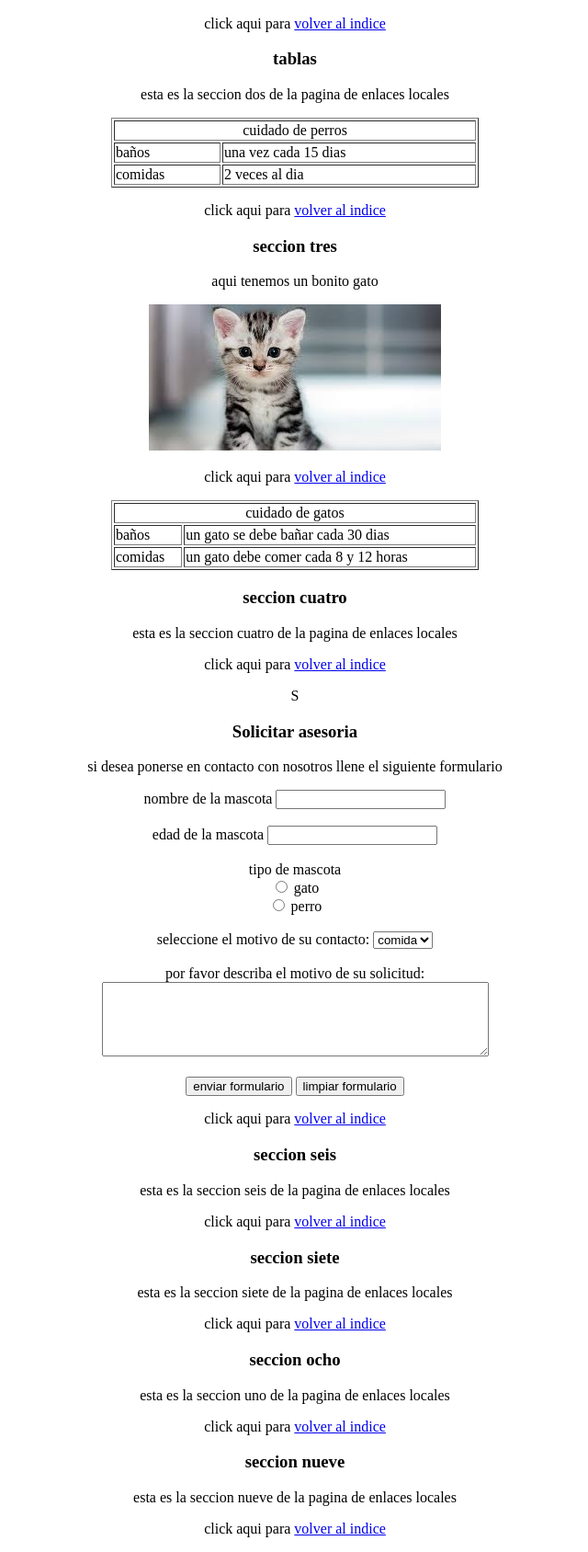
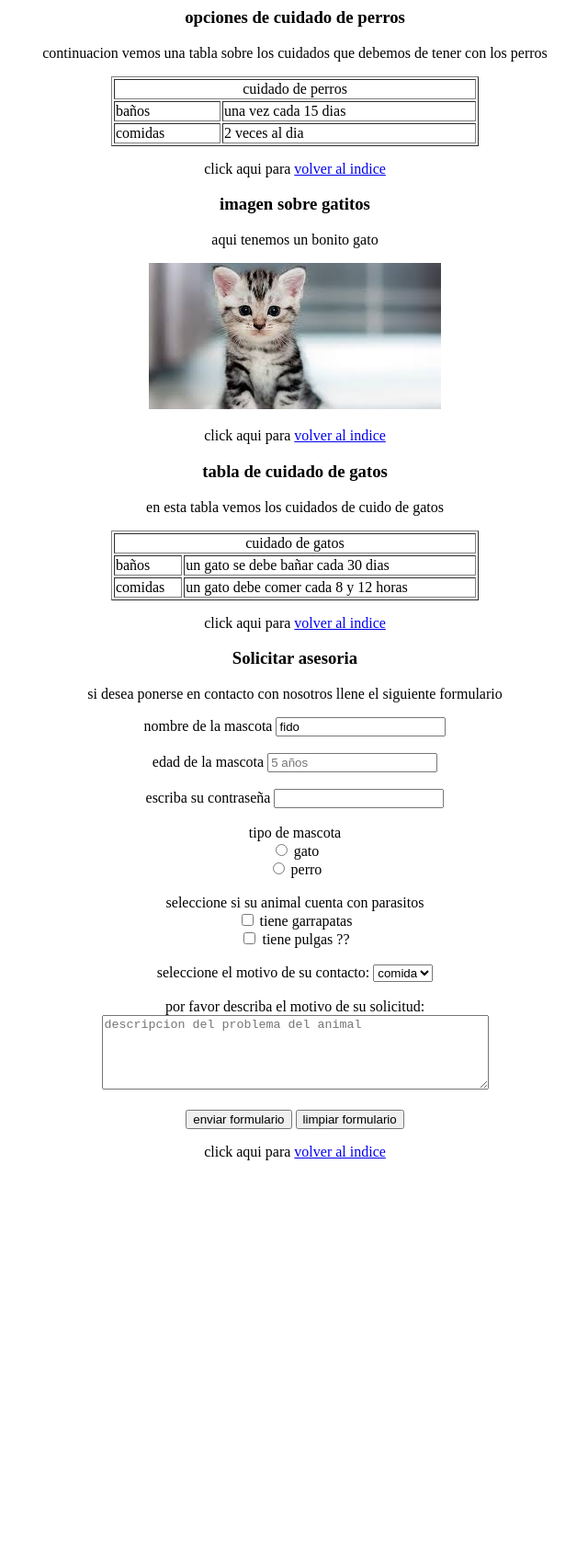
Before and after one commit to rubenecb/CAED, a plain HTML site: page index.html in a window 1280 px wide. Shown: the part 559-2247 px from the top of the page at 92% size, without its empty margins (319-959 px from the left). After the commit the page ends 1837 px from the top, so only its background shows below. Drawn offline with Linux system fonts and the light colour scheme.

Commit message:
Update index.html
Clases 11-3-2025

```diff
--- a/index.html
+++ b/index.html
@@ -4,8 +4,8 @@
     <title>guia para cuidar a una mascota</title>
 </head>
 <body align="center">
-    <h3>Enlaces locales</h3>
-    <h3><a NAME="indice">Indice</a></h3>
+    <h1>guia de cuidado de mascotas </h1>
+    <h2><a NAME="indice">Indice</a></h2>
     <center>
     <ul>
         <li><a href="#uno">imagen de perritos</a></li>
@@ -13,10 +13,7 @@
         <li><a href="#tres">cuidados para gatos  </a></li>
         <li><a href="#cuatro">caracteristicas de la mascota </a></li>
         <li><a href="#cinco">Solicitar asesoria</a></li>
-        <li><a href="#seis">Seccion seis</a></li>
-        <li><a href="#siete">Seccion siete</a></li>
-        <li><a href="#ocho">Seccion ocho</a></li>
-        <li><a href="#nueve">Seccion nueve</a></li>
+
     </ul>
     </center>
     <h3><a name="uno">imagen de perrito</a></h3>
@@ -24,8 +21,8 @@
     <p><img  src="imagen/dog.jpg" alt="se parece a mi perrita" width="300px"></p>
     <p>click aqui para <a href="#indice">volver al indice</a></p>
 
-    <h3><a name="dos">tablas</a></h3>
-    <p>esta es la seccion dos de la pagina de enlaces locales</p>
+    <h3><a name="dos">opciones de cuidado de perros </a></h3>
+    <p>continuacion vemos una tabla sobre los cuidados que debemos de tener con los perros </p>
     <center>
     <table border="1" width="400px">
         <tr><td align="center" colspan="3">cuidado de perros </td></tr>
@@ -34,29 +31,33 @@
     </table></center>
     <p>click aqui para <a href="#indice">volver al indice</a></p>
 
-    <h3><a name="tres">seccion tres</a></h3>
+    <h3><a name="tres">imagen sobre gatitos</a></h3>
     <p>aqui tenemos un bonito gato</p>
     <img src="imagen/cat.jpg" alt="esto es un gato">
     <p>click aqui para <a href="#indice">volver al indice</a></p>
+    <h3><a name="cuatro">tabla de cuidado de gatos </a></h3>
+    <p>en esta tabla vemos los cuidados de cuido de gatos </p>
     <center>
-    <table border="1" width="400px">
-        <tr><td align="center" colspan="3">cuidado de gatos</td></tr>
-        <tr><td>baños</td><td>un gato se debe bañar cada 30 dias</td></td></tr>
-        <tr><td>comidas</td><td>un gato debe comer cada  8 y 12 horas</td></td></tr>
-    </table></center>
-    <h3><a name="cuatro">seccion cuatro</a></h3>
-    <p>esta es la seccion cuatro de la pagina de enlaces locales</p>
-    <p>click aqui para <a href="#indice">volver al indice</a></p>S
+        <table border="1" width="400px">
+            <tr><td align="center" colspan="3">cuidado de gatos</td></tr>
+            <tr><td>baños</td><td>un gato se debe bañar cada 30 dias</td></td></tr>
+            <tr><td>comidas</td><td>un gato debe comer cada  8 y 12 horas</td></td></tr>
+        </table></center>
+    <p>click aqui para <a href="#indice">volver al indice</a></p>
 
     <h3><a name="cinco">Solicitar asesoria</a></h3>
     <p>si desea ponerse en contacto con nosotros llene el siguiente formulario</p>
     <form action="mailto:caed@gmail.com" method="get">
         <label for="nombre">nombre de la mascota</label>
-        <input type="text" name="nombre">
+        <input type="text" name="nombre" placeholder="firulais" value="fido">
         <br>
         <br>
         <label for="edad">edad de la mascota</label>
-        <input type="text" name="edad">
+        <input type="text" name="edad" placeholder="5 años">
+        <br>
+        <br>
+        <label for="contrasena">escriba su contraseña</label>
+        <input type="password" name="contrasena" id="contrasena">
         <br>
         <br>
         <label for="animal">tipo de mascota</label>
@@ -64,6 +65,13 @@
         <input type="radio" name="animal" value="gato"> gato
         <br>
         <input type="radio" name="animal" value="perro"> perro
+        <br>
+        <br>
+        <label for="pelaje">seleccione si su animal cuenta con parasitos</label>
+        <br>
+        <input type="checkbox" name="pelaje1" id="pelaje1"> tiene garrapatas
+        <br>
+        <input type="checkbox" name="pelaje2" id="pelaje2"> tiene pulgas ??
         <br>
         <br>
         <label for="motivo">seleccione el motivo de su contacto:</label>
@@ -75,28 +83,16 @@
         <br>
         <label for="descripcion">por favor describa el motivo de su solicitud:</label>
         <br>
-        <textarea name="descripcion" id="descripcion" rows="5" cols="50"></textarea>
+        <textarea name="descripcion" id="descripcion" rows="5" cols="50" placeholder="descripcion del problema del animal"></textarea>
         <br>
         <br>
         <input type="submit" value="enviar formulario">
         <input type="reset" value="limpiar formulario">
     </form>
+
+
     <p>click aqui para <a href="#indice">volver al indice</a></p>
 
-    <h3><a name="seis">seccion seis</a></h3>
-    <p>esta es la seccion seis de la pagina de enlaces locales</p>
-    <p>click aqui para <a href="#indice">volver al indice</a></p>
 
-    <h3><a name="siete">seccion siete</a></h3>
-    <p>esta es la seccion siete de la pagina de enlaces locales</p>
-    <p>click aqui para <a href="#indice">volver al indice</a></p>
-
-    <h3><a name="ocho">seccion ocho</a></h3>
-    <p>esta es la seccion uno de la pagina de enlaces locales</p>
-    <p>click aqui para <a href="#indice">volver al indice</a></p>
-
-    <h3><a name="nueve">seccion nueve</a></h3>
-    <p>esta es la seccion nueve de la pagina de enlaces locales</p>
-    <p>click aqui para <a href="#indice">volver al indice</a></p>
 </body>
 </html>
```
